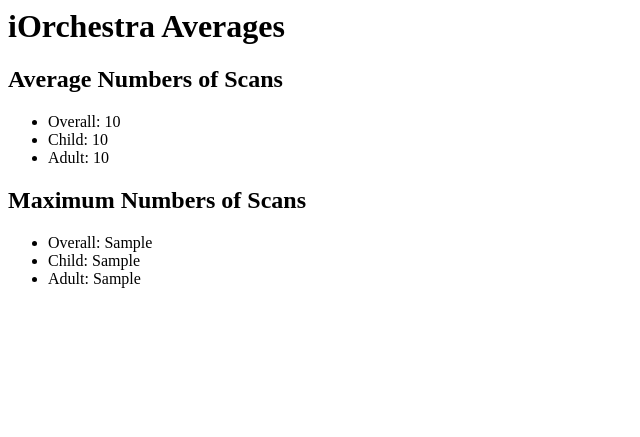
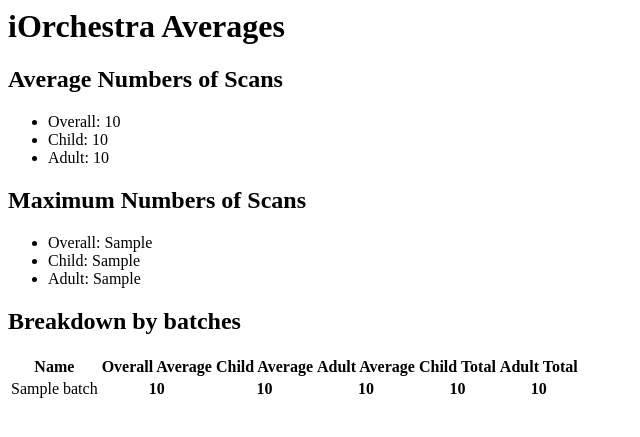
Before and after one commit to i-DAT-Qualia/Card-Backend, a Django app: template cards/templates/averages.html in a window 1280 px wide. Shown: the top 437 px of the page, without its empty margins (0-640 px from the left). Run offline with Django 3.2, Linux system fonts and the light colour scheme; the template is opened without the code that fills it: most values are stand-ins (such as "Sample title", 1, 10 or a date in 2020).

Commit message:
Adds Batch Breakdown

```diff
--- a/cards/templates/averages.html
+++ b/cards/templates/averages.html
@@ -19,6 +19,36 @@
         <li>Adult: {{ adult_max_scan }}</li>
     </ul>
 
+    <h2>Breakdown by batches</h2>
+
+    <table>
+        <tr>
+            <th>Name</th>
+            <th>Overall Average</th>
+            <th>Child Average</th>
+            <th>Adult Average</th>
+            <th>Child Total</th>
+            <th>Adult Total</th>
+        </tr>
+
+        {% for batch in batches %}
+
+        <tr>
+            <td>{{batch.name}}</td>
+            <th>{{batch.overall_average}}</th>
+            <th>{{batch.child_average}}</th>
+            <th>{{batch.adult_average}}</th>
+            <th>{{batch.child_total}}</th>
+            <th>{{batch.adult_total}}</th>
+        </tr>
+
+
+        {% endfor %}
+
+
+
+    </table>
+
 
 
 </body>
```
Also changed, not shown: cards/views.py (+34 -0 lines).
